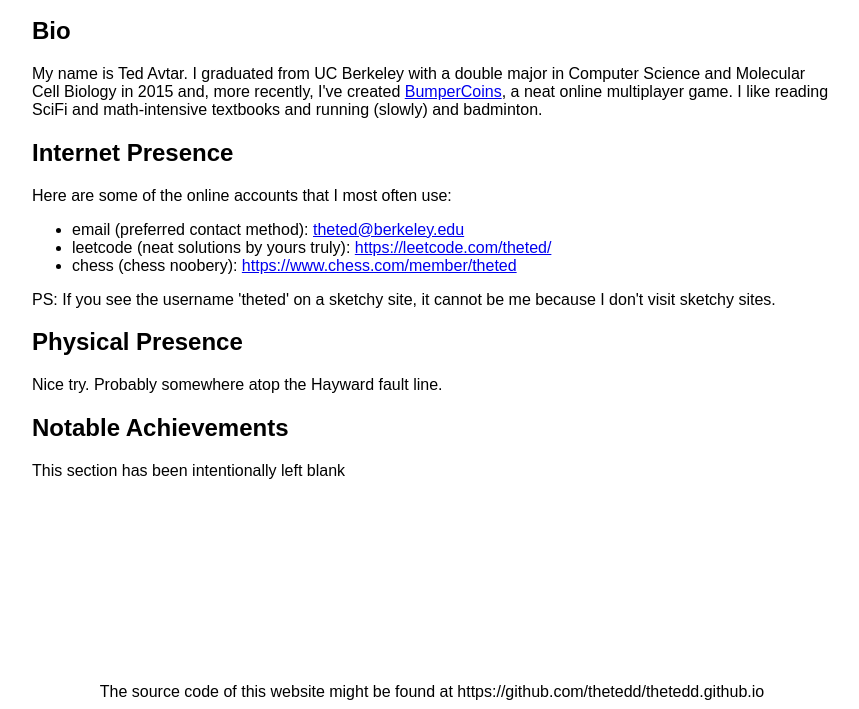
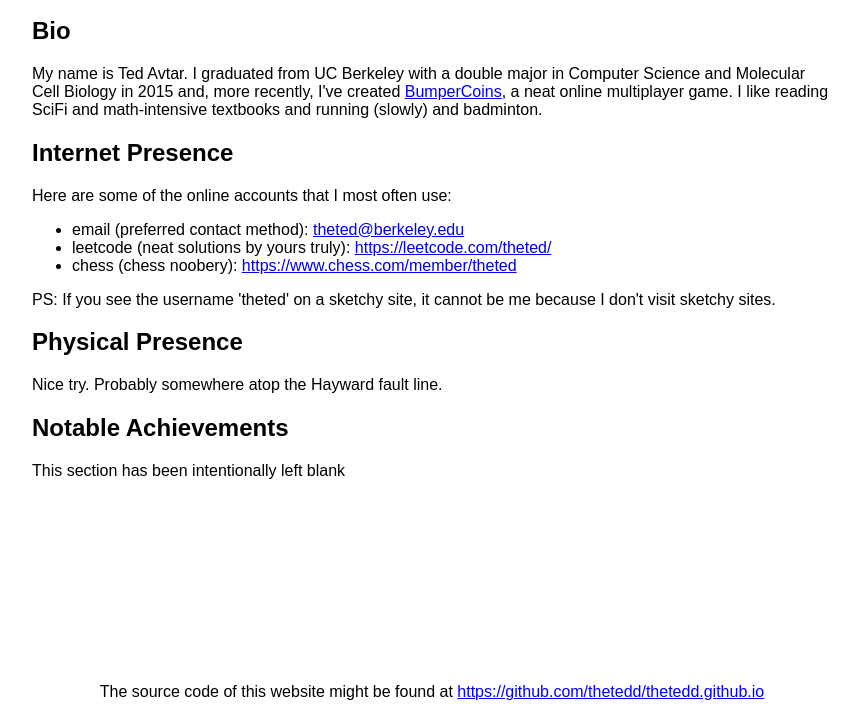
Before and after one commit to avtarted/avtarted.github.io, a plain HTML site: page index.html in a window 1280 px wide. Shown: the part 91-800 px from the top of the page, without its empty margins (208-1067 px from the left). Drawn offline with Linux system fonts and the light colour scheme.

Commit message:
Add rickroll

```diff
--- a/index.html
+++ b/index.html
@@ -26,6 +26,6 @@
 			<h2>Notable Achievements</h2>
 			<p>This section has been intentionally left blank</p>
 		</div>
-		<footer>The source code of this website might be found at https://github.com/thetedd/thetedd.github.io</footer>
+		<footer>The source code of this website might be found at <a href="https://www.youtube.com/watch?v=dQw4w9WgXcQ" target="_blank" style="color:blue">https://github.com/thetedd/thetedd.github.io</a></footer>
 	</div>
 </body>
```
